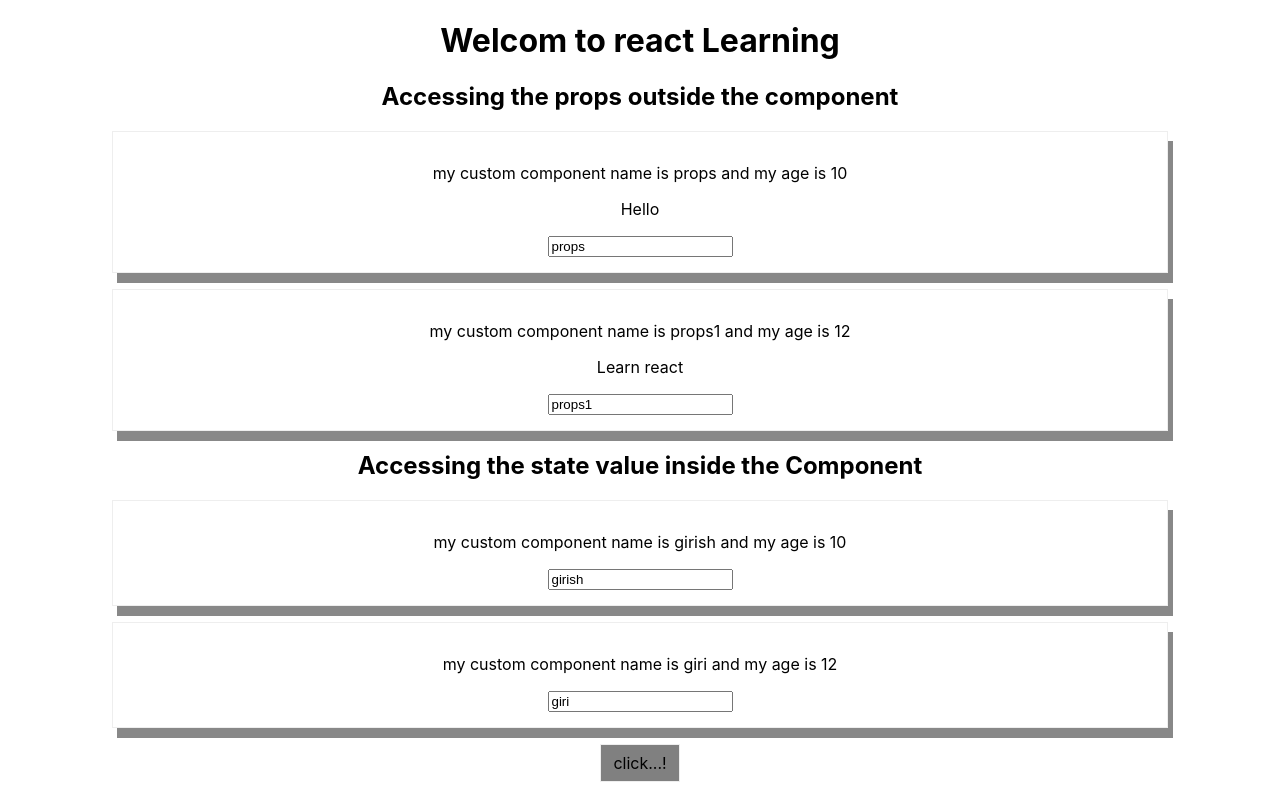
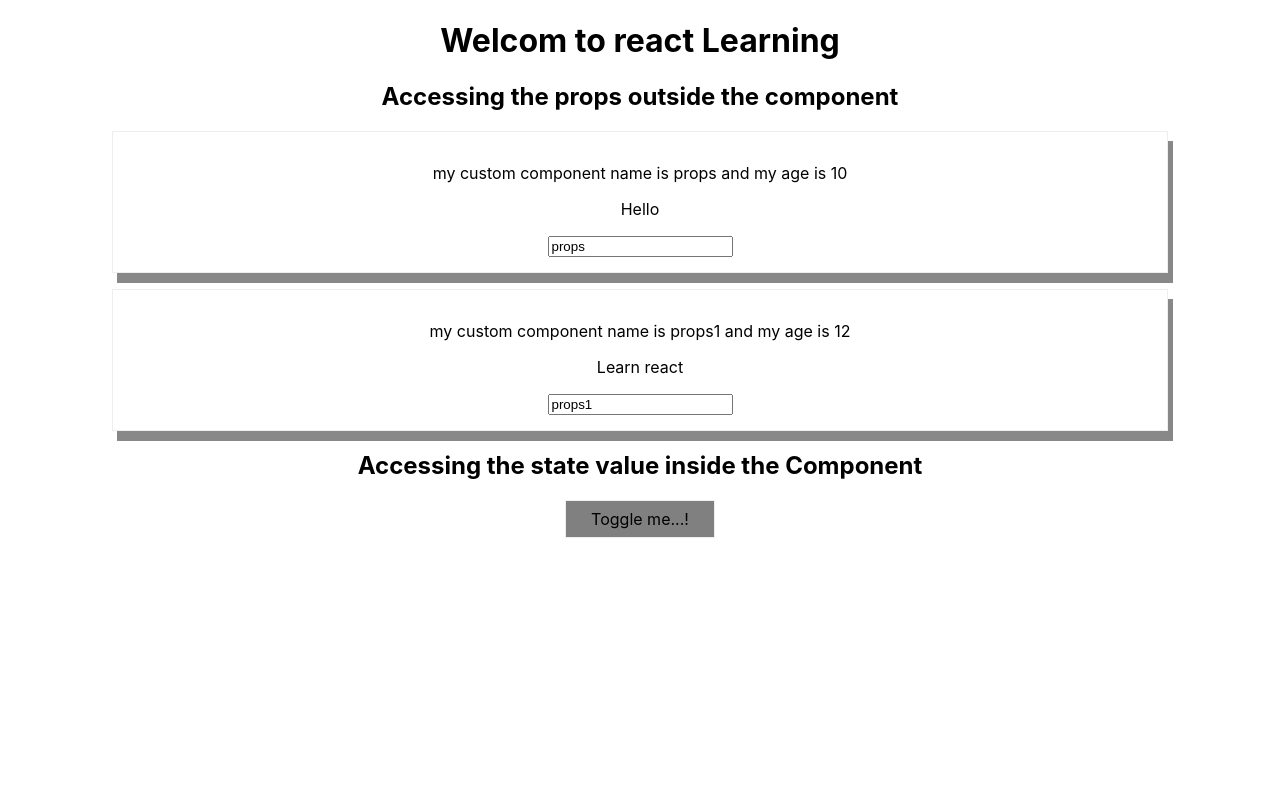
Before and after one commit to girish06/react, a React (Create React App) app in the folder rcg/: page / in a window 1280 px wide. Built offline with nearby package versions, Linux system fonts and the light colour scheme.

Commit message:
session-4-render-content-conditionally

```diff
--- a/rcg/src/App.js
+++ b/rcg/src/App.js
@@ -7,7 +7,8 @@ class App extends Component {
    personData: [
      { name: "girish", age: 10},
      { name: "giri",  age: 12}
-   ]
+   ],
+   showPersons: false
  }
 
  clickSwitchHandler = (name) => {
@@ -29,6 +30,11 @@ class App extends Component {
  })
  }
 
+ toggleperson = () => {
+   const doesShow = this.state.showPersons;
+   this.setState({showPersons: !doesShow});
+ }
+
   render() {
   const btnstyle = {
     backgroundColor: 'grey',
@@ -36,7 +42,7 @@ class App extends Component {
     padding: '8px',
     cursor: 'pointer',
     border: '1px solid #eee',
-    width: '80px'
+    width: '150px'
   };
 
     return (
@@ -46,7 +52,9 @@ class App extends Component {
            <Person name="props" age="10">Hello</Person>
            <Person name="props1" age ="12">Learn react</Person>
            <h2>Accessing the state value inside the Component</h2>
-
+                <button style={btnstyle} onClick={this.toggleperson}>Toggle me...!</button>
+          { this.state.showPersons ?
+           <div>
              <Person
                 name = {this.state.personData[0].name}
                 age = {this.state.personData[0].age} />
@@ -56,6 +64,8 @@ class App extends Component {
                 click={this.clickSwitchHandler.bind(this,'Girish learning react')}
                 onchangeName = {this.onchangeNameHandler} />
                   <button style={btnstyle} onClick={this.clickSwitchHandler.bind(this,'Girish react')}>click...!</button>
+           </div>: null
+          }
       </div>
     );
     // return React.createElement('div','null','h1','welcome to react learning')
```
Also changed, not shown: 1 other file (tests, documents, lock files or other folders). Lines whose indentation alone changed are shown as unchanged.
